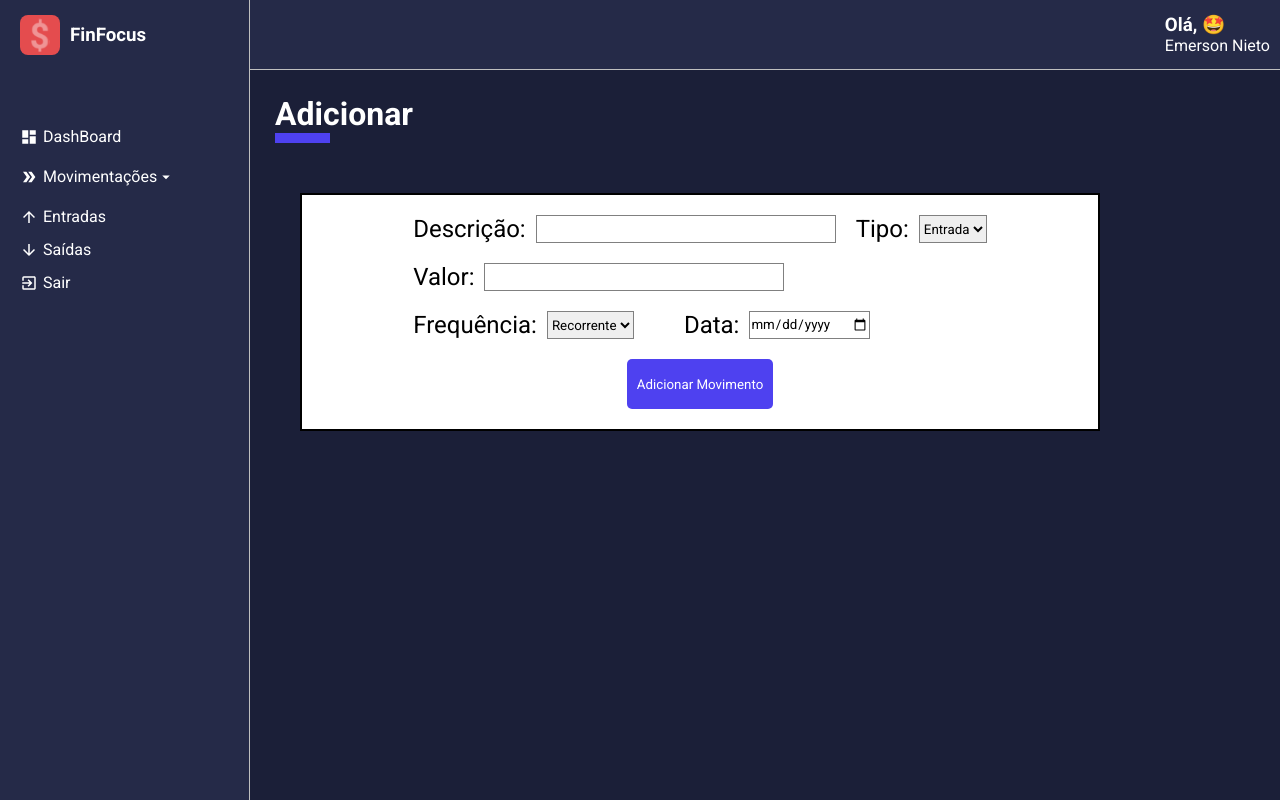
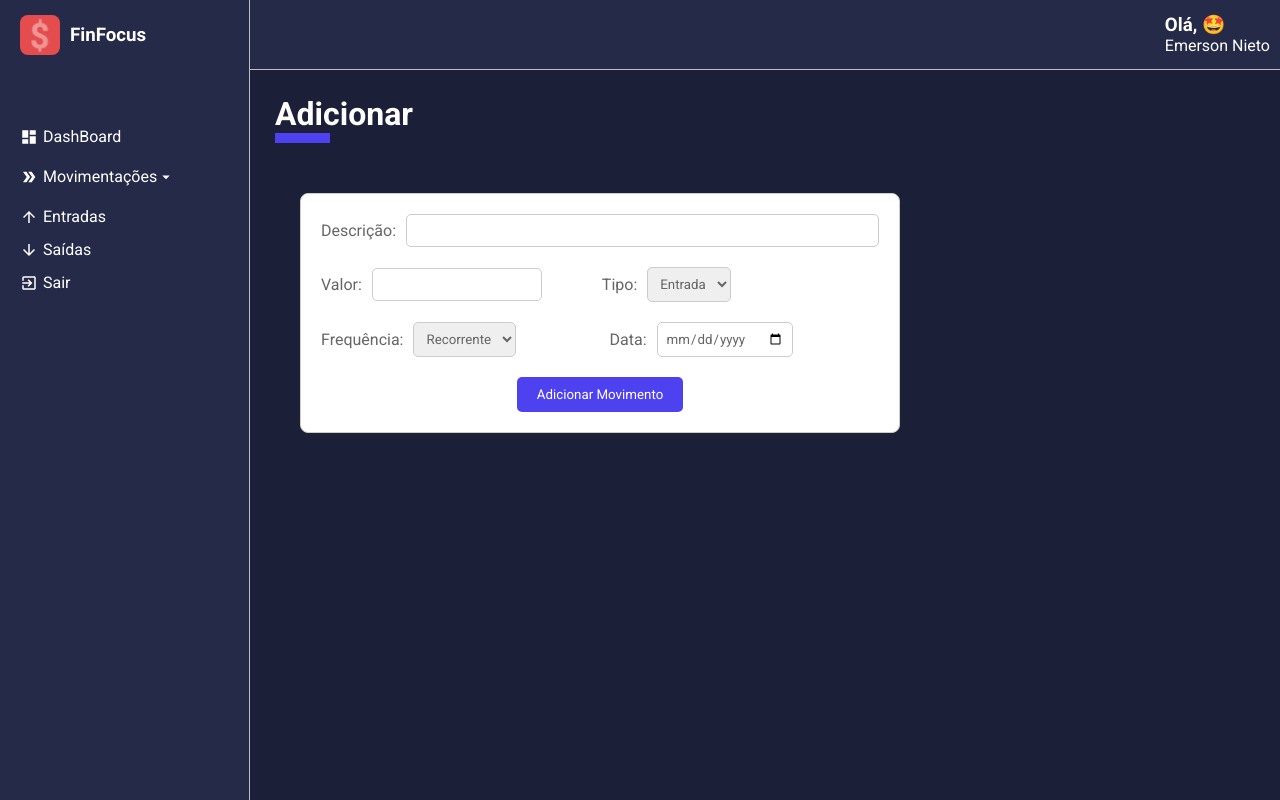
Before and after one commit to emersonnieto/FinFocus, a React (Create React App) app: page /include in a window 1280 px wide. Built offline with nearby package versions, Linux system fonts and the light colour scheme; the HTML template or start-up script is replaced by a standard one.

Commit message:
22-04-2024

```diff
--- a/src/pages/IncludeMovements/index.tsx
+++ b/src/pages/IncludeMovements/index.tsx
@@ -27,6 +27,11 @@ const IncludeMovements: React.FC = () => {
             <ContentDescription>
               <label htmlFor="description">Descrição:</label>
               <input type="text" id="description" name="description" />
+            </ContentDescription>
+
+            <ContentAmount>
+              <label htmlFor="value">Valor:</label>
+              <input type="number" id="value" name="value" />
               <ContentType>
                 <label htmlFor="type">Tipo:</label>
                 <select id="type" name="type">
@@ -34,11 +39,6 @@ const IncludeMovements: React.FC = () => {
                   <option value="saida">Saída</option>
                 </select>
               </ContentType>
-            </ContentDescription>
-
-            <ContentAmount>
-              <label htmlFor="value">Valor:</label>
-              <input type="number" id="value" name="value" />
             </ContentAmount>
 
             <ContentFrequency>
--- a/src/pages/IncludeMovements/styles.ts
+++ b/src/pages/IncludeMovements/styles.ts
@@ -4,77 +4,124 @@ export const Container = styled.div`
 
 `;
 
+
 export const ContentForm = styled.div`
   display: flex;
-        align-items: center;
-        justify-content: center;
-        width: 50%;
-        min-width: 100vh;
   flex-direction: column;
-        padding: 20px 30px;
-        border: 2px solid black;
-        font-size: 24px;
-        color: black;
-        background-color: white;
+  max-width: 600px;
+  min-width: 600px;
+  padding: 20px;
+  border: 1px solid #ccc;
+  border-radius: 8px;
+  background-color: #fff;
+  color: #666666;
 
 `;
 export const ContentDescription = styled.div`
   display: flex;
+  align-items: center;
   margin-bottom: 20px;
 
-    >input{
-        border: 1px solid gray;
-        width: 300px;
-        margin-left: 10px;
+  label {
+    margin-right: 10px;
+  }
+
+  input,
+  select {
+    flex: 1;
+    padding: 8px;
+    border: 1px solid #ccc;
+    border-radius: 5px;
+    color: #666666;
   }
 
 `;
 export const ContentAmount = styled.div`
   display: flex;
+  align-items: center;
   margin-bottom: 20px;
-    >input{
-        border: 1px solid gray;
-        width: 300px;
-        margin-left: 10px;
+
+  label {
+    margin-right: 10px;
+    color: #666666;
+
+  }
+
+  input {
+    padding: 8px;
+    border: 1px solid #ccc;
+    border-radius: 5px;
+    color: #666666;
   }
 `;
 export const ContentType = styled.div`
   display: flex;
-    margin-left: 20px;
+  align-items: center;
+  margin-left: 50px;
 
-    >select{
-        border: 1px solid gray;
+  label {
     margin-left: 10px;
+    color: #666666;
+  }
+
+  select {
+    padding: 8px;
+    border: 1px solid #ccc;
+    border-radius: 5px;
+    color: #666666;
   }
 `;
 export const ContentFrequency = styled.div`
   display: flex;
+  align-items: center;
   margin-bottom: 20px;
 
-    >select{
-        border: 1px solid gray;
-        margin-left: 10px;
+  label {
+    margin-right: 10px;
+    color: #666666;
+  }
+
+  select {
+    padding: 8px;
+    border: 1px solid #ccc;
+    border-radius: 5px;
+    color: #666666;
   }
 `;
 export const ContentDate = styled.div`
   display: flex;
-    margin-left: 50px;
-    >input{
-        border: 1px solid gray;
+  align-items: center;
+  margin-left: 83px;
+
+  label {
     margin-left: 10px;
+    color: #666666;
+  }
 
+  input {
+    padding: 8px;
+    border: 1px solid #ccc;
+    border-radius: 5px;
+    color: #666666;
   }
 `;
 export const ContentButton = styled.div`
   display: flex;
   justify-content: center;
   align-items: center;
-    >button{
+  margin-top: 20px;
+
+  button {
     background-color: #4e41f0;
-        color: white;
-        height: 50px;
-        padding: 10px;
+    color: #fff;
+    border: none;
+    padding: 10px 20px;
     border-radius: 5px;
+    cursor: pointer;
+    transition: background-color 0.3s ease;
+
+    &:hover {
+      background-color: #3c31b9;
     }
-
+  }
 `;
```
Lines whose indentation alone changed are shown as unchanged.
